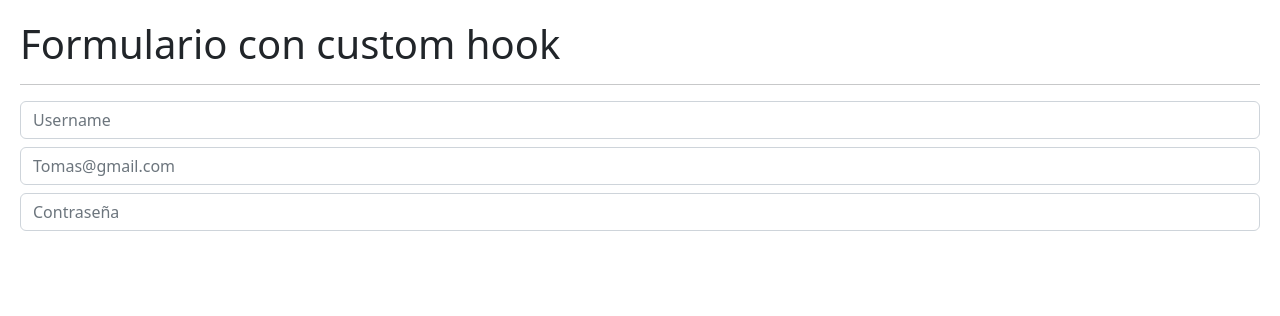
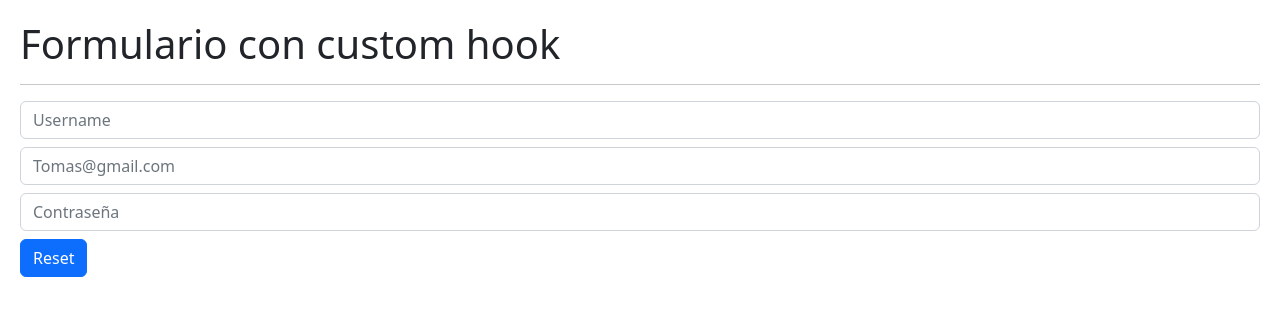
Before and after one commit to Xtremono/hook-app, a React (Vite) app: page / in a window 1280 px wide. Shown: the top 316 px of the page. Built offline with nearby package versions, Linux system fonts and the light colour scheme.

Commit message:
UseEffect

```diff
--- a/src/02-useEffect/FormWithCustomHook.jsx
+++ b/src/02-useEffect/FormWithCustomHook.jsx
@@ -3,7 +3,7 @@ import { useForm } from "../Hooks/useForm";
 
 export const FormWithCustomHook = () => {
 
-  const { formState, onInputChange, username, email, password }= useForm( {username: '', email: '', password:''} );
+  const { formState, onInputChange, onResetForm, username, email, password }= useForm( {username: '', email: '', password:''} );
 
   //const {username, email, password} = formState;
 
@@ -17,6 +17,7 @@ export const FormWithCustomHook = () => {
    <input type="text" className="form-control mt-2" placeholder="Tomas@gmail.com" name="email" value={email} onChange={onInputChange}/>
    <input type="password" className="form-control mt-2" placeholder="Contraseña" name="password" value={password} onChange={onInputChange}/>
 
+    <button onClick={onResetForm} className="btn btn-primary mt-2">Reset</button>
    </>
   )
 }
--- a/src/Hooks/useForm.js
+++ b/src/Hooks/useForm.js
@@ -12,9 +12,14 @@ export const useForm = (initialForm = {}) => {
     })
   }
 
+  const onResetForm = () => {
+    setFormState(initialForm);
+  }
+
   return{
     ...formState,
     formState,
     onInputChange,
+    onResetForm
   }
 }
```
